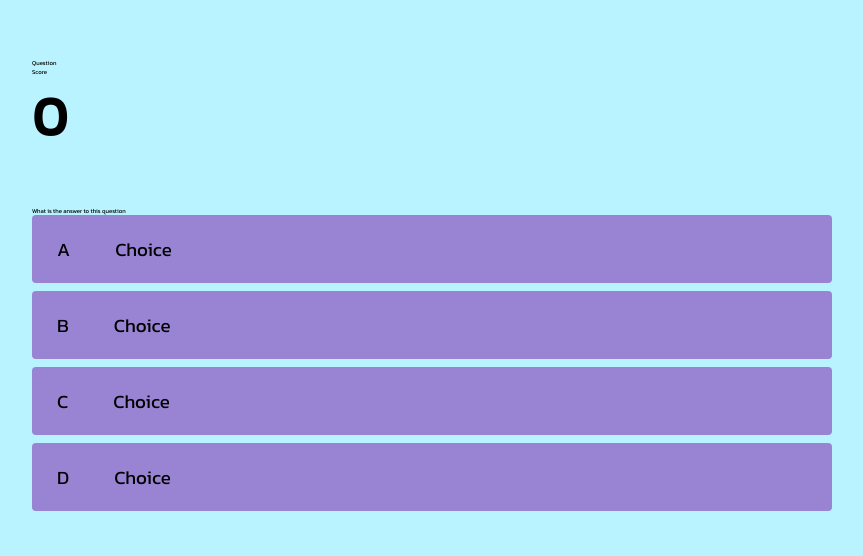
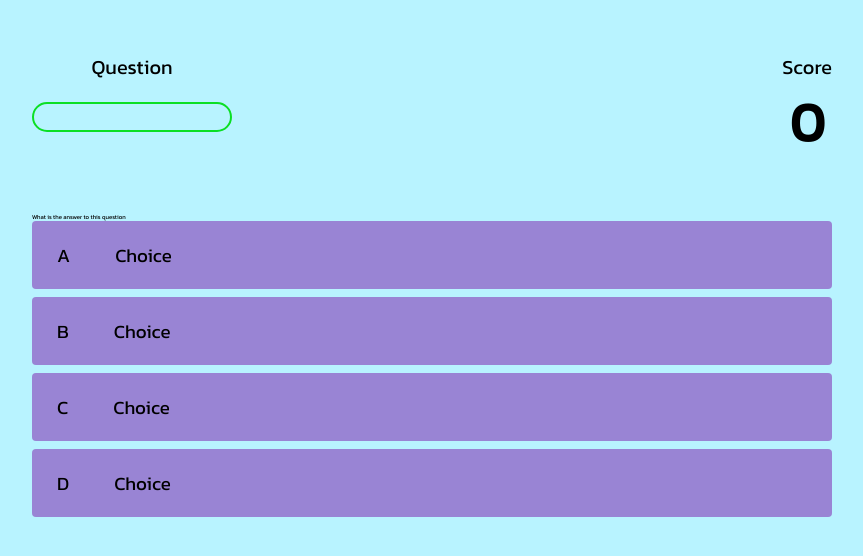
Before and after one commit to Pauldwyer/quiz-game-2.1, a plain HTML site: page game.html in a window 1280 px wide. Shown: the part 352-908 px from the top of the page, without its empty margins (208-1071 px from the left). Drawn offline with Linux system fonts and the light colour scheme.

Commit message:
style hud and progress bar

```diff
--- a/assets/game.css
+++ b/assets/game.css
@@ -28,6 +28,34 @@
 }
 
 /* heads up display */
+#hud {
+    display: flex;
+    justify-content: space-between;
+}
+
+.hud-prefix {
+    text-align: center;
+    font-size: 2rem;
+}
+
+.hud-main-text {
+    text-align: center;
+}
+
+#progressBar {
+    width: 20rem;
+    height: 3rem;
+    border: 0.2rem solid rgb(11,223,36);
+    margin-top: 2rem;
+    border-radius: 50px;
+    overflow: hidden;
+}
+
+#progressBarFull {
+    height: 100%;
+    background: rbg(11,223,36);
+    width: 0%;
+}
 
 
 /* media query for mobile */
```
Also changed, not shown: game.html (+2 -0 lines).
